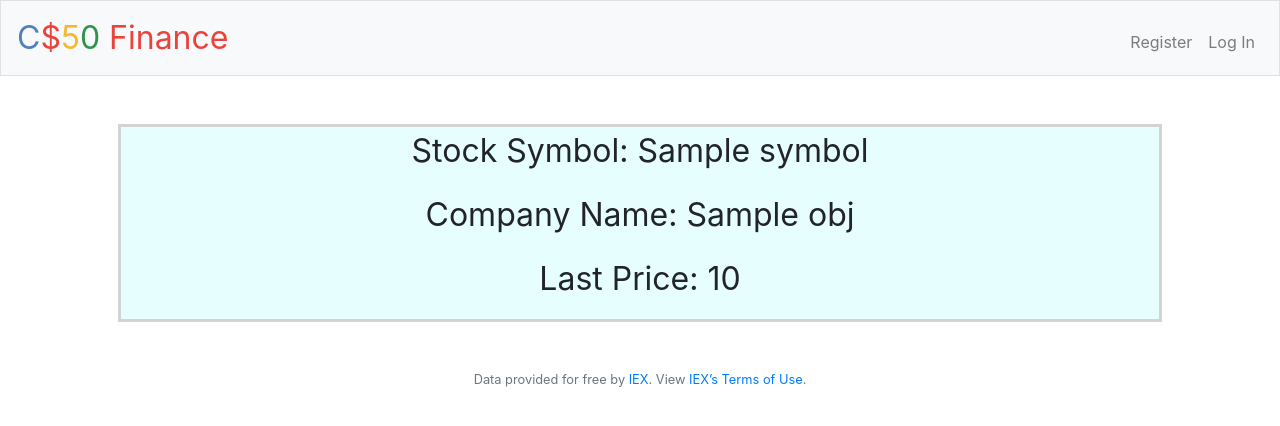
After one commit to Swizop/HarvardX-CS50, a Flask app: template CS50's Introduction to Computer Science/web/Finance/templates/quoted.html in a window 1280 px wide. The commit adds this page. Shown: the top 426 px of the page. Run offline with Flask 2, Linux system fonts and the light colour scheme; the template is opened without the code that fills it: most values are stand-ins (such as "Sample title", 1, 10 or a date in 2020); some libraries are stand-ins or nearby versions.

Commit message:
add quote

```diff
--- a/CS50's Introduction to Computer Science/web/Finance/application.py
+++ b/CS50's Introduction to Computer Science/web/Finance/application.py
@@ -117,6 +117,13 @@ def quote():
     """Get stock quote."""
     if request.method == "GET":
         return render_template("quote.html")
+    else:
+        symbol = request.form.get("symbol").strip().upper()
+        obj = lookup(symbol)
+        if obj:
+            return render_template("quoted.html", symbol=symbol, obj = obj)     #note: i could download the yahoo finance database to get suggestions when searching
+        else:
+            return render_template("quote.html", er = 1)
 
 
 @app.route("/register", methods=["GET", "POST"])
--- a/CS50's Introduction to Computer Science/web/Finance/templates/layout.html
+++ b/CS50's Introduction to Computer Science/web/Finance/templates/layout.html
@@ -69,3 +69,6 @@
     </body>
 
 </html>
+
+
+{% block style %} {% endblock %}
--- /dev/null
+++ b/CS50's Introduction to Computer Science/web/Finance/templates/quoted.html
@@ -0,0 +1,24 @@
+{% extends "layout.html" %}
+
+{% block title %}
+    {{ symbol }} Stock
+{% endblock %}
+
+{% block main %}
+    <div id="quoted">
+        <p>Stock Symbol: {{ obj["symbol"] }}</p>
+        <p>Company Name: {{ obj["name"] }}</p>
+        <p>Last Price: {{ obj["price"] }}</p>
+    </div>
+{% endblock %}
+
+{% block style %}
+    <style>
+        #quoted {
+            background-color: #e7feff;
+            border-style: solid;
+            font-size: 2rem;
+            border-color: lightgray;
+        }
+    </style>
+{% endblock %}
```
Also changed, not shown: CS50's Introduction to Computer Science/web/Finance/templates/quote.html (+17 -0 lines).
